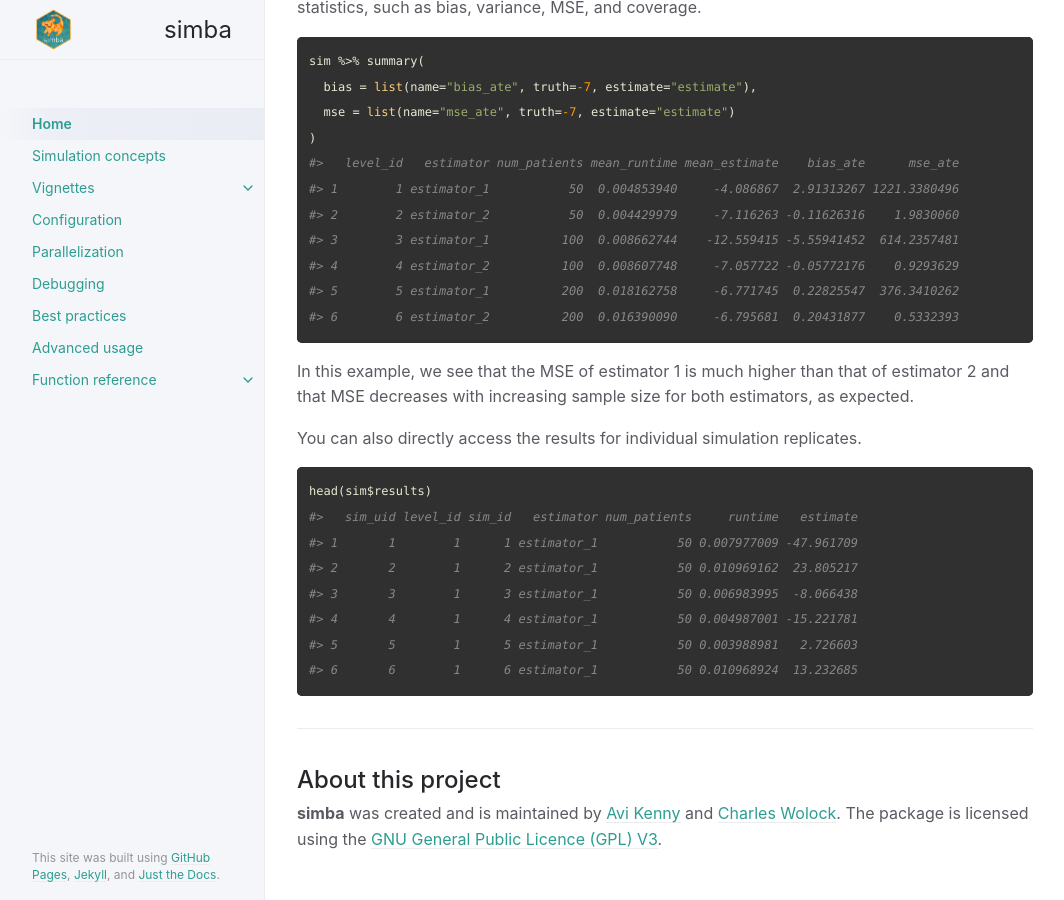
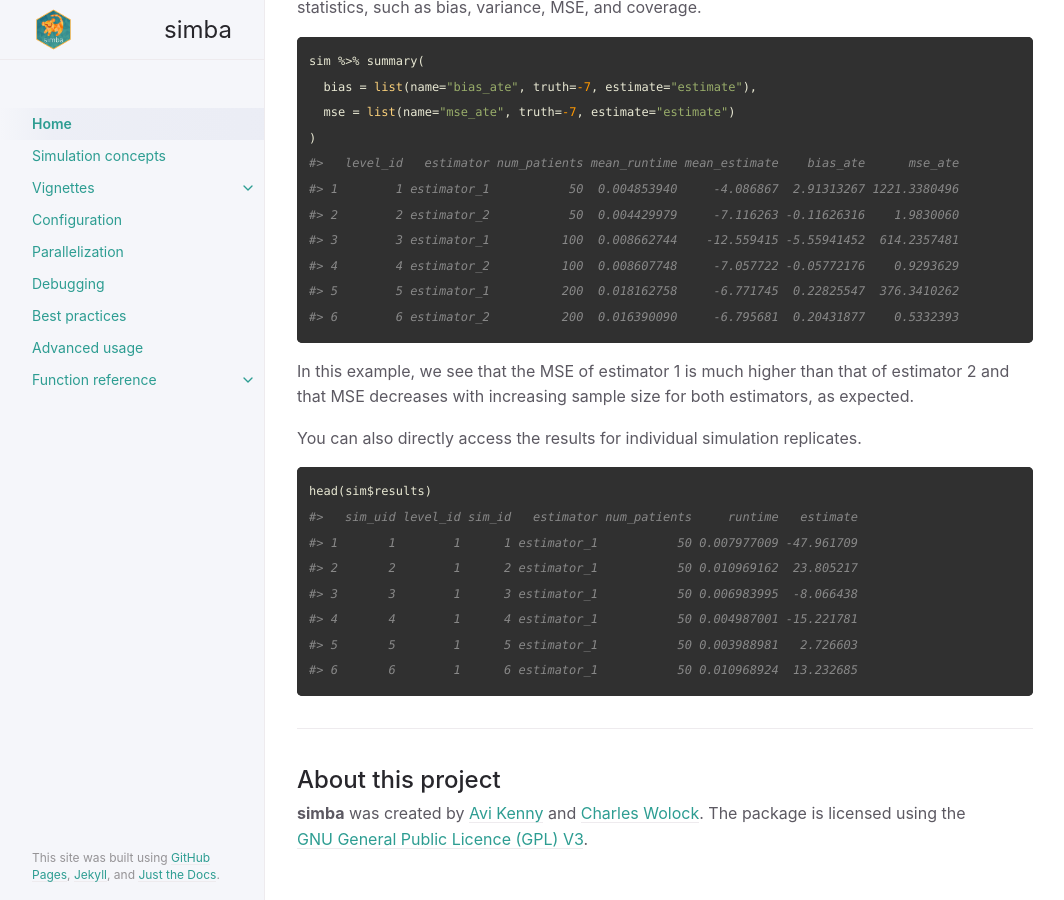
Before and after one commit to Avi-Kenny/SimEngine, a Jekyll site: the page built from docs/index.md, in a window 1280 px wide and 900 px high, scrolled down 4604 px. Shown: the whole window, without its empty margins (107-1171 px from the left). Built offline with Jekyll 4.4.1, drawn with Linux system fonts in a browser that asks for light colours.

Commit message:
Misc doc changes

```diff
--- a/docs/index.md
+++ b/docs/index.md
@@ -210,4 +210,4 @@ head(sim$results)
 
 ## About this project
 
-**simba** was created and is maintained by <a href="https://github.com/Avi-Kenny" target="_blank">Avi Kenny</a> and <a href="https://github.com/cwolock" target="_blank">Charles Wolock</a>. The package is licensed using the <a href="https://github.com/Avi-Kenny/simba/blob/master/LICENSE.txt" target="_blank">GNU General Public Licence (GPL) V3</a>.
+**simba** was created by <a href="https://github.com/Avi-Kenny" target="_blank">Avi Kenny</a> and <a href="https://github.com/cwolock" target="_blank">Charles Wolock</a>. The package is licensed using the <a href="https://github.com/Avi-Kenny/simba/blob/master/LICENSE.txt" target="_blank">GNU General Public Licence (GPL) V3</a>.
```
Also changed, not shown: 7 other files.
